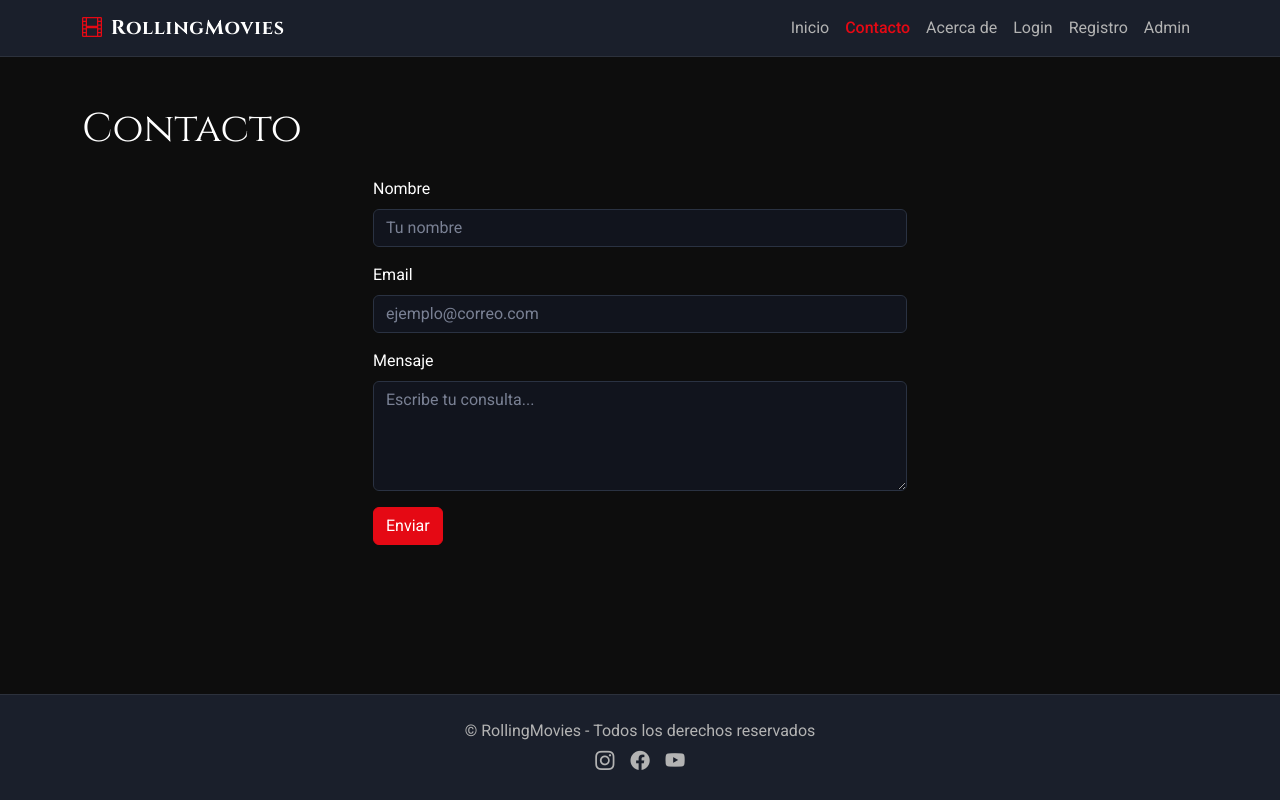
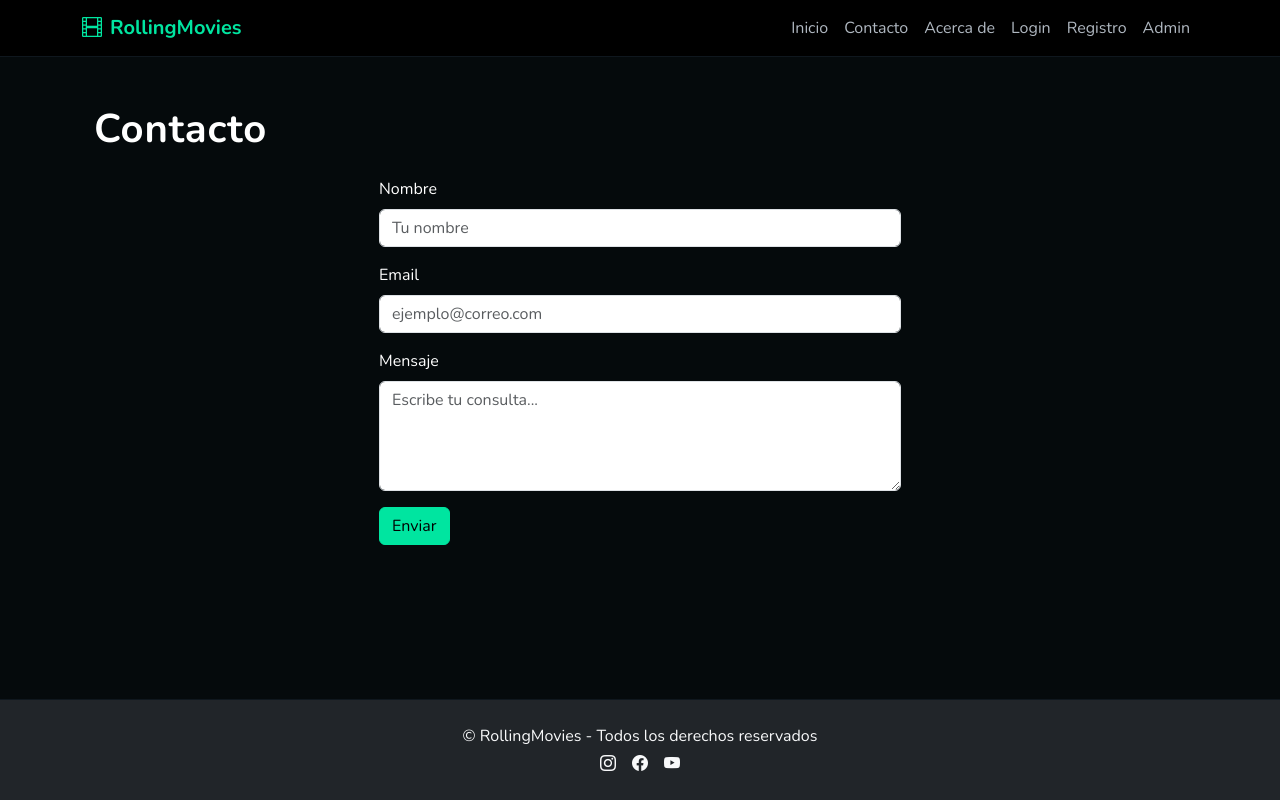
Before and after one commit to basiliomartinez/ProyectoRollingMovies, a React (Vite) app: page /contacto in a window 1280 px wide. Built offline with nearby package versions, Linux system fonts and the light colour scheme.

Commit message:
Maquetado tomando como referncia de colores y tipografia la pagina de flow

```diff
--- a/index.html
+++ b/index.html
@@ -5,12 +5,10 @@
     <link rel="icon" type="image/svg+xml" href="/vite.svg" />
     <meta name="viewport" content="width=device-width, initial-scale=1.0" />
     <title>proyecto-rolling-movies</title>
-    <link rel="preconnect" href="https://fonts.googleapis.com">
+<!-- Tipografía estilo Flow -->
+<link rel="preconnect" href="https://fonts.googleapis.com">
 <link rel="preconnect" href="https://fonts.gstatic.com" crossorigin>
-<link
-  href="https://fonts.googleapis.com/css2?family=Cinzel:wght@400;600;700&family=Roboto:wght@300;400;500;700&display=swap"
-  rel="stylesheet"
-/>
+<link href="https://fonts.googleapis.com/css2?family=Nunito:wght@300;400;600;700&display=swap" rel="stylesheet">
 
   </head>
   <body>
--- a/src/App.jsx
+++ b/src/App.jsx
@@ -14,12 +14,14 @@ import Footer from "./components/shared/Footer";
 const App = () => {
   return (
     <BrowserRouter>
-      {/* ESTE wrapper es el que necesitamos para el footer */}
+      {/* CONTENEDOR GENERAL DEL LAYOUT */}
       <div className="app-wrapper">
+
+        {/* NAV */}
         <Menu />
 
-        {/* Zona que se estira y empuja el footer hacia abajo */}
-        <div className="app-main">
+        {/* ESTE main ES EL QUE SE ESTIRA Y EMPUJA EL FOOTER HACIA ABAJO */}
+        <main className="app-main container my-4">
           <Routes>
             <Route path="/" element={<Inicio />} />
             <Route path="/detalle/:id" element={<DetallePelicula />} />
@@ -30,8 +32,9 @@ const App = () => {
             <Route path="/administrador" element={<AdminPeliculas />} />
             <Route path="*" element={<Error404 />} />
           </Routes>
-        </div>
+        </main>
 
+        {/* FOOTER */}
         <Footer />
       </div>
     </BrowserRouter>
--- a/src/index.css
+++ b/src/index.css
@@ -1,244 +1,163 @@
-/* ===========================
-   ROLLINGMOVIES - ESTILO BASE
-   =========================== */
+/* ===============================
+   Layout general para footer abajo
+   =============================== */
 
-/* 1) Layout general para que el footer quede abajo */
+/* Que la app pueda medir el 100% de alto */
 html,
-body {
-  height: 100%;
-  margin: 0;
-}
-
+body,
 #root {
   height: 100%;
 }
 
+/* Contenedor principal de la app */
 .app-wrapper {
-  min-height: 100%;
+  min-height: 100vh;      /* ocupa al menos el alto de la pantalla */
+  display: flex;
+  flex-direction: column; /* columna: header / main / footer */
+}
+
+.app-main {
+  flex: 1;
   display: flex;
   flex-direction: column;
 }
 
-.app-main {
-  flex: 1;
+
+/* ===============================
+   Variables de color estilo Flow
+   =============================== */
+:root {
+  /* FONDOS */
+  --flow-bg: #050a0c;        /* fondo principal */
+  --flow-bg-alt: #111820;    /* fondo secundario */
+
+  /* COLORES PRINCIPALES */
+  --flow-primary: #00e5a0;       /* verde Flow */
+  --flow-primary-soft: #00c48c;  /* hover suave */
+  --flow-cyan: #00b5e2;          /* celeste opcional */
+
+  /* TEXTO */
+  --flow-text: #ffffff;
+  --flow-text-muted: #b0b8c1;
 }
 
-/* 2) Paleta de colores y tipografías */
-:root {
-  --rm-negro-carbon: #0d0d0d;   /* Fondo principal */
-  --rm-gris-azulado: #1a1f2b;   /* Fondos secundarios */
-  --rm-rojo-cine: #e50914;      /* Botones y acentos */
-  --rm-gris-claro: #b3b3b3;     /* Texto secundario */
-  --rm-blanco: #ffffff;         /* Texto principal */
+/* ===============================
+   Estilos globales
+   =============================== */
+body {
+  font-family: "Nunito", system-ui, -apple-system, BlinkMacSystemFont,
+    "Segoe UI", sans-serif;
+  background-color: var(--flow-bg);
+  color: var(--flow-text);
+  margin: 0;
+  padding: 0;
 }
 
-* {
-  box-sizing: border-box;
-}
-
-/* 3) Estilo global del body */
-body {
-  background-color: var(--rm-negro-carbon);
-  color: var(--rm-blanco);
-  font-family: "Roboto", system-ui, -apple-system, BlinkMacSystemFont,
-    "Segoe UI", sans-serif;
-}
-
-/* Títulos con Cinzel para look de póster de cine */
+/* ===============================
+   Títulos estilo Flow
+   =============================== */
 h1,
 h2,
 h3,
 h4,
-h5,
-h6 {
-  font-family: "Cinzel", serif;
+h5 {
+  font-weight: 700;
+  letter-spacing: 0.02em;
+  color: var(--flow-text);
 }
 
-/* Texto secundario */
-p,
-span,
-small,
-label {
-  color: var(--rm-gris-claro);
+/* ===============================
+   Links
+   =============================== */
+a {
+  color: var(--flow-primary);
+  text-decoration: none;
+}
+a:hover {
+  color: var(--flow-primary-soft);
 }
 
-/* 4) Navbar */
-.navbar {
-  background-color: var(--rm-negro-carbon) !important;
-  border-bottom: 1px solid rgba(255, 255, 255, 0.08);
+/* ===============================
+   Navbar estilo Flow
+   =============================== */
+.navbar,
+.navbar-dark,
+.navbar-light {
+  background-color: #000 !important;
+  border-bottom: 1px solid #0f171e;
+}
+
+.navbar a.nav-link {
+  color: var(--flow-text-muted) !important;
+}
+.navbar a.nav-link:hover {
+  color: var(--flow-primary) !important;
 }
 
 .navbar-brand {
-  font-family: "Cinzel", serif;
-  letter-spacing: 0.04em;
-  color: var(--rm-blanco) !important;
+  color: var(--flow-primary) !important;
+  font-weight: 700;
 }
 
-.navbar-brand i {
-  color: var(--rm-rojo-cine);
+/* ===============================
+   Botones estilo Flow
+   =============================== */
+.btn-primary {
+  background-color: var(--flow-primary);
+  border-color: var(--flow-primary);
+  color: #000;
+}
+.btn-primary:hover,
+.btn-primary:focus {
+  background-color: var(--flow-primary-soft);
+  border-color: var(--flow-primary-soft);
+  color: #000;
 }
 
-.nav-link {
-  color: var(--rm-gris-claro) !important;
-  font-weight: 400;
+.btn-secondary {
+  background-color: #1f2a33;
+  border-color: #1f2a33;
+  color: var(--flow-text);
+}
+.btn-secondary:hover {
+  background-color: #27333f;
 }
 
-.nav-link:hover {
-  color: var(--rm-rojo-cine) !important;
+/* ===============================
+   Cards (tarjetas de películas)
+   =============================== */
+.card {
+  background-color: var(--flow-bg-alt);
+  border: none;
+  color: var(--flow-text);
+  transition: transform 0.2s ease, box-shadow 0.2s ease;
+}
+.card:hover {
+  transform: translateY(-4px);
+  box-shadow: 0 6px 16px rgba(0, 0, 0, 0.4);
 }
 
-.nav-link.active {
-  color: var(--rm-rojo-cine) !important;
-  font-weight: 500;
+/* Badge tipo "Estreno" */
+.badge-flow {
+  background-color: var(--flow-primary);
+  color: #000;
+  font-weight: 600;
 }
 
-/* 5) Footer */
+/* ===============================
+   Footer estilo Flow
+   =============================== */
 footer {
-  background-color: var(--rm-negro-carbon);
-  border-top: 1px solid rgba(255, 255, 255, 0.08);
+  background-color: #000;
+  color: var(--flow-text-muted);
+  padding: 20px 0;
+  text-align: center;
+  border-top: 1px solid #0f171e;
 }
 
-footer p {
-  color: var(--rm-gris-claro);
+footer a {
+  color: var(--flow-primary);
 }
-
-footer i {
-  color: var(--rm-gris-claro);
-  font-size: 1.2rem;
+footer a:hover {
+  color: var(--flow-primary-soft);
 }
-
-footer i:hover {
-  color: var(--rm-rojo-cine);
-}
-
-/* 6) Sección destacada (hero) y secciones oscuras */
-section.bg-dark,
-.bg-dark {
-  background-color: var(--rm-gris-azulado) !important;
-}
-
-.bg-black {
-  background-color: var(--rm-negro-carbon) !important;
-}
-
-/* 7) Cards de películas (Home) */
-.card {
-  background-color: var(--rm-gris-azulado);
-  border: none;
-  color: var(--rm-blanco);
-}
-
-.card-title {
-  font-family: "Cinzel", serif;
-  font-size: 1rem;
-}
-
-.card-text {
-  font-size: 0.9rem;
-}
-
-/* 8) Botones */
-.btn-primary {
-  background-color: var(--rm-rojo-cine);
-  border-color: var(--rm-rojo-cine);
-  color: var(--rm-blanco);
-}
-
-.btn-primary:hover,
-.btn-primary:focus {
-  background-color: #b00710;
-  border-color: #b00710;
-}
-
-.btn-outline-light {
-  border-color: var(--rm-blanco);
-  color: var(--rm-blanco);
-}
-
-.btn-outline-light:hover,
-.btn-outline-light:focus {
-  background-color: var(--rm-blanco);
-  color: var(--rm-negro-carbon);
-}
-
-.btn-light {
-  background-color: var(--rm-blanco);
-  color: var(--rm-negro-carbon);
-  border-color: var(--rm-blanco);
-}
-
-.btn-light:hover,
-.btn-light:focus {
-  background-color: #f0f0f0;
-}
-
-/* Botones de acciones pequeñas en Admin */
-.btn-outline-secondary,
-.btn-outline-danger,
-.btn-outline-warning {
-  font-size: 0.8rem;
-}
-
-/* 9) Formularios (Login, Registro, Contacto) */
-.form-control,
-.form-select {
-  background-color: #11141d;
-  border: 1px solid #2a3242;
-  color: var(--rm-blanco);
-}
-
-.form-control::placeholder {
-  color: #7a8194;
-}
-
-.form-control:focus,
-.form-select:focus {
-  background-color: #11141d;
-  border-color: var(--rm-rojo-cine);
-  box-shadow: 0 0 0 0.2rem rgba(229, 9, 20, 0.25);
-  color: var(--rm-blanco);
-}
-
-.form-label {
-  color: var(--rm-blanco);
-}
-
-/* 10) Tablas (AdminPeliculas) */
-.table {
-  color: var(--rm-blanco);
-  background-color: var(--rm-negro-carbon);
-}
-
-.table thead {
-  background-color: #151822;
-}
-
-.table tbody tr {
-  background-color: var(--gr-negro-carbon);
-}
-
-.table tbody tr:nth-child(even) {
-  background-color: #12151f;
-}
-
-.table td,
-.table th {
-  border-color: #25293a;
-}
-
-/* 11) Enlaces genéricos */
-a {
-  color: var(--rm-rojo-cine);
-  text-decoration: none;
-}
-
-a:hover {
-  color: #ff3340;
-  text-decoration: underline;
-}
-
-/* 12) Ajuste ligero para main (no obligatorio) */
-main {
-  padding-top: 1.5rem;
-  padding-bottom: 1.5rem;
-}
```
